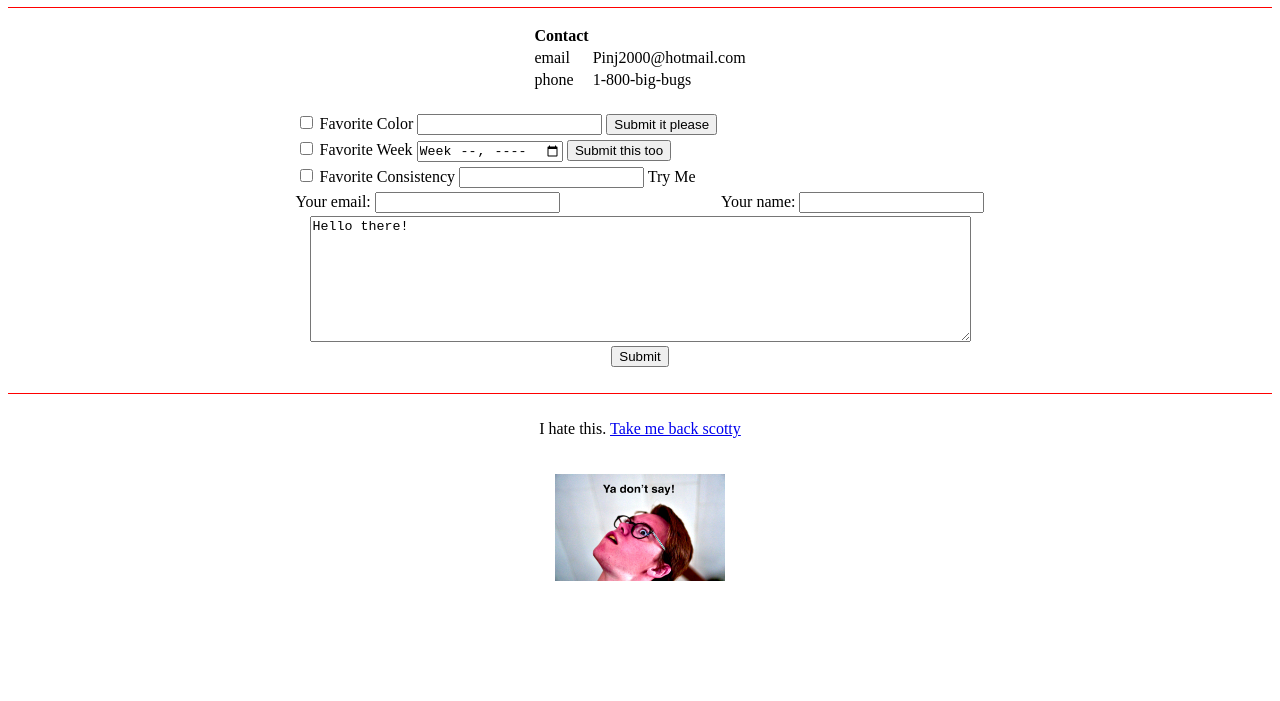
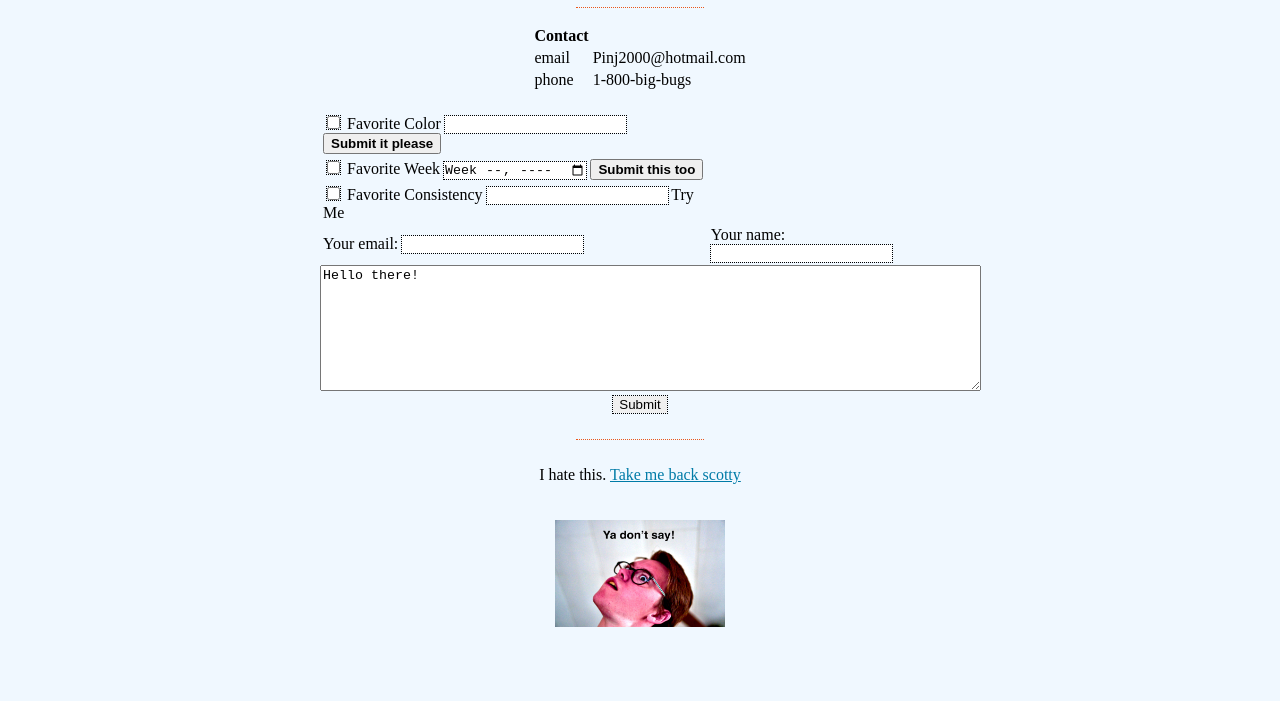
Before and after one commit to brantcopen/forafeeny, a plain HTML site: page Contact Info.html in a window 1280 px wide. Shown: the part 99-800 px from the top of the page. Drawn offline with Linux system fonts and the light colour scheme; files that its build step writes are made by us from their sources.

Commit message:
Add files via upload

```diff
--- a/Contact Info.html
+++ b/Contact Info.html
@@ -3,12 +3,13 @@
   <head>
     <meta charset="utf-8">
     <title>I DARE you 🇬🇧</title>
+    <link rel="stylesheet" href="CSS/styles.css">
   </head>
   <body>
     <br>
     <center>
     <h1><st><a href="mailto:pinj2000@hotmail.com" subject="OOPSY!">email me</a> or I'll bean ya</st></h1>
-    <hr color=red size=.1>
+    <hr>
     <p>
     <table>
       <the>
@@ -77,14 +78,14 @@
       </center>
     </form>
     <br>
-    <hr size=.1 color=red>
+    <hr>
     <br>
     I hate this.  <a href="index.html">Take me back scotty</a>
     </center>
     <br>
     <br>
     <center>
-      <img src="YaDontSay.jpeg" alt="It's Pinj o'clock" width=170 height=107 />
+      <img src="yadontsay.jpeg" alt="It's Pinj o'clock" width=170 height=107 />
     </center>
   </body>
 </html>
```
Also changed, not shown: Cool Stuff.html (+1 -0 lines).
